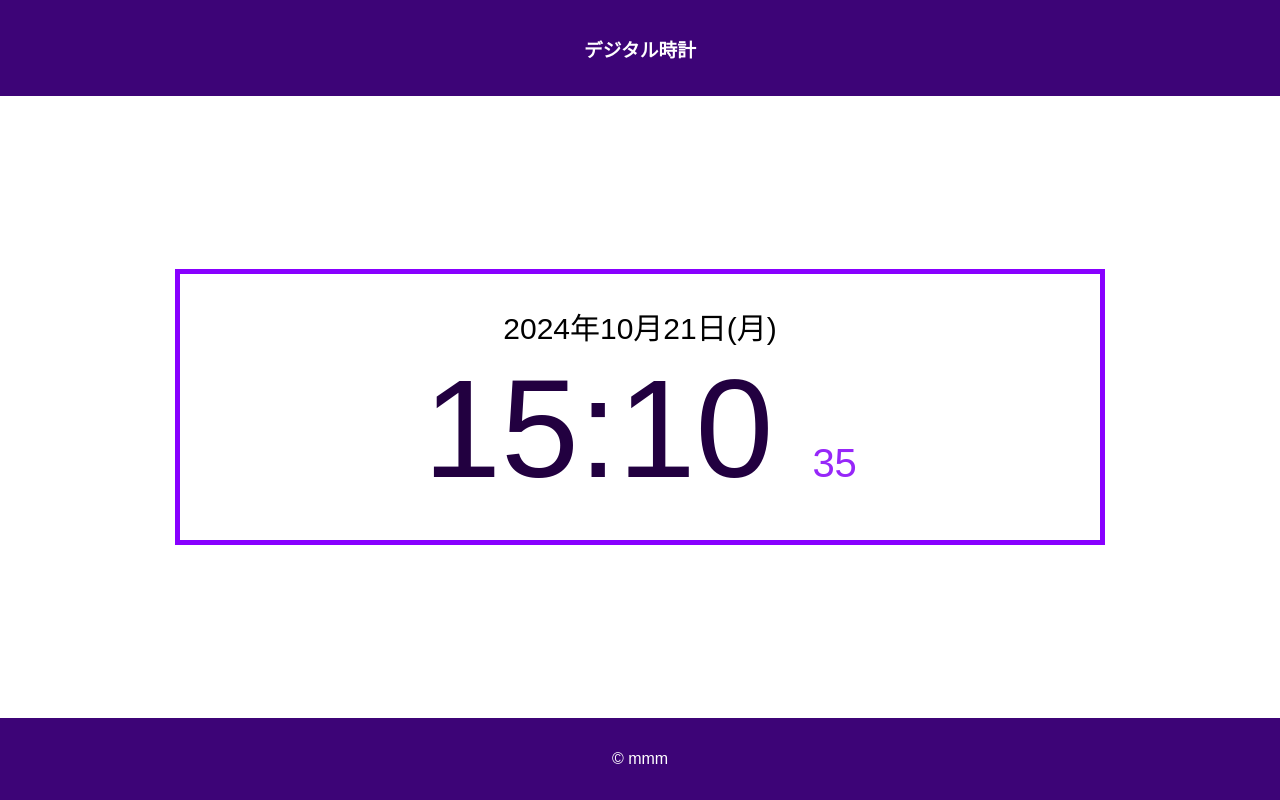
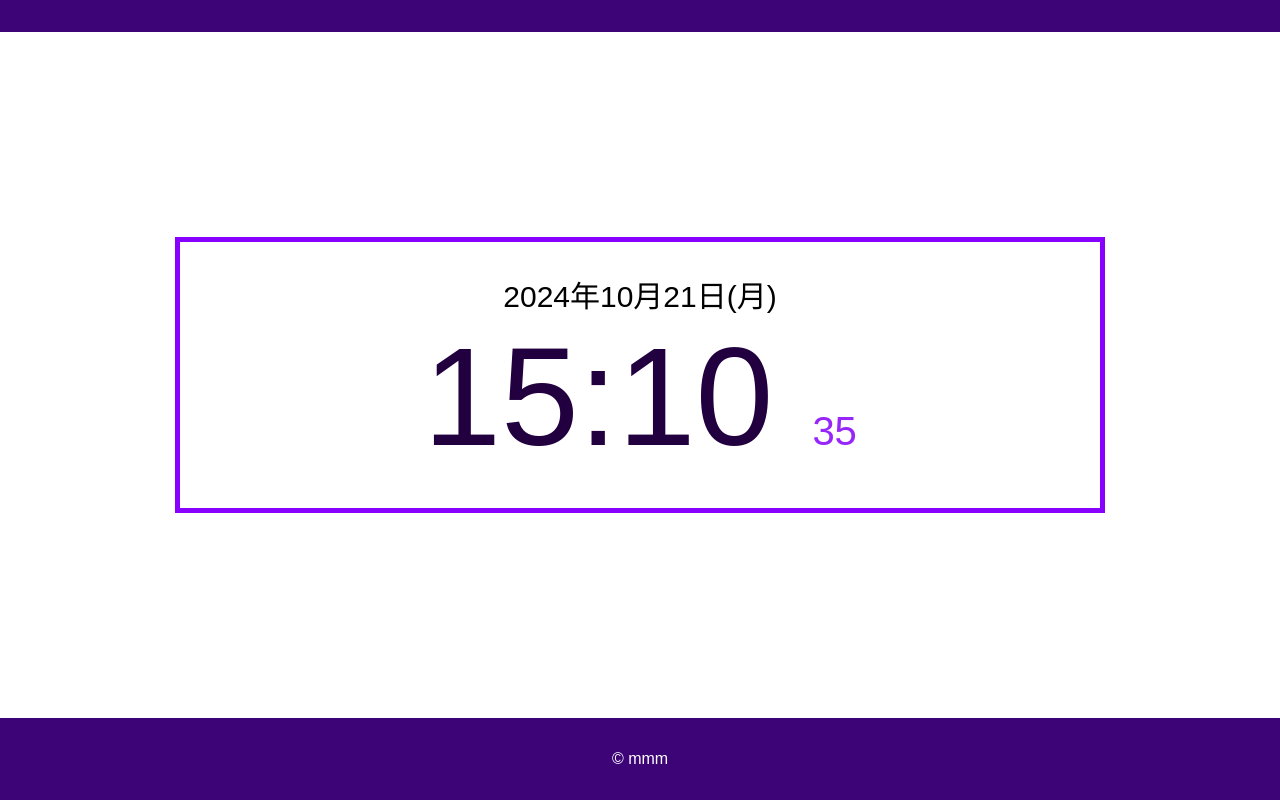
Before and after one commit to goluwindre/Clock, a plain HTML site: page index.html in a window 1280 px wide. Drawn offline with Linux system fonts and the light colour scheme.

Commit message:
ヘッダーの文字を削除

```diff
--- a/index.html
+++ b/index.html
@@ -8,7 +8,7 @@
   </head>
   <body>
     <header>
-      <h3>デジタル時計</h3>
+      <!-- <h3>デジタル時計</h3> -->
     </header>
 
     <main>
```
